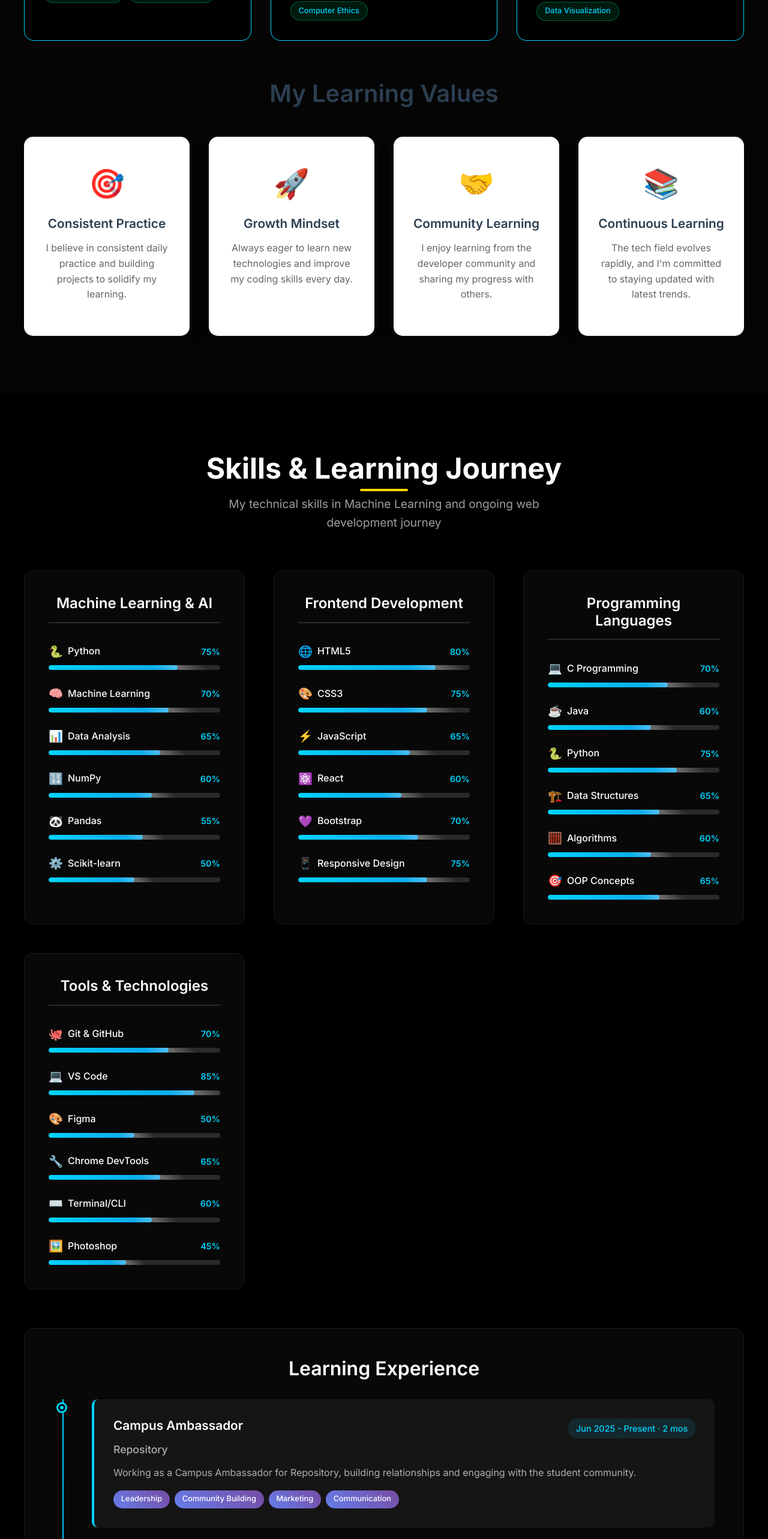
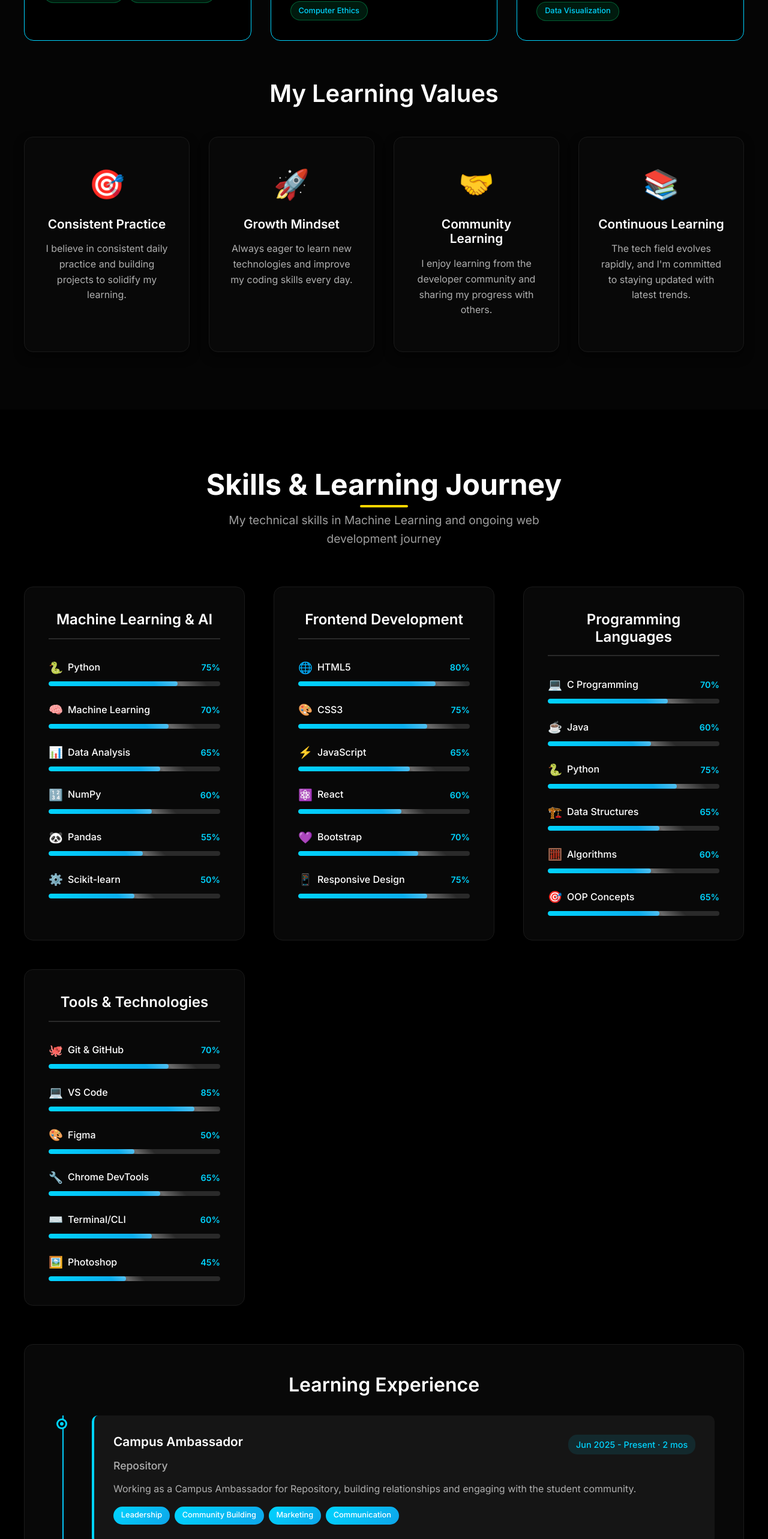
Before and after one commit to rohan911438/PORTFOLIO., a React (Vite) app: page / in a window 1280 px wide. Shown: the part 2780-5346 px from the top of the page at 60% size. Built offline with nearby package versions, Linux system fonts and the light colour scheme.

Commit message:
Updated About and Home components

```diff
--- a/index.html
+++ b/index.html
@@ -10,13 +10,13 @@
 
     <!-- Open Graph / Facebook -->
     <meta property="og:type" content="website" />
-    <meta property="og:url" content="https://your-portfolio-url.com/" />
+    <meta property="og:url" content="https://rohan911438.github.io/portfolio/" />
     <meta property="og:title" content="Rohan Kumar - ML Enthusiast & IT Student" />
     <meta property="og:description" content="Machine Learning enthusiast and 2nd Year Information Technology student learning web development to build interactive ML applications." />
 
     <!-- Twitter -->
     <meta property="twitter:card" content="summary_large_image" />
-    <meta property="twitter:url" content="https://your-portfolio-url.com/" />
+    <meta property="twitter:url" content="https://rohan911438.github.io/portfolio/" />
     <meta property="twitter:title" content="Rohan Kumar - ML Enthusiast & IT Student" />
     <meta property="twitter:description" content="Machine Learning enthusiast and 2nd Year Information Technology student learning web development to build interactive ML applications." />
 
--- a/src/components/About.css
+++ b/src/components/About.css
@@ -126,7 +126,7 @@
 
 .about-values h3 {
   font-size: 2.5rem;
-  color: #2c3e50;
+  color: var(--text-primary);
   margin-bottom: 3rem;
   font-weight: 600;
 }
@@ -138,12 +138,13 @@
 }
 
 .value-card {
-  background: white;
+  background: var(--card-bg);
   padding: 2.5rem 2rem;
   border-radius: 15px;
-  box-shadow: 0 10px 30px rgba(0, 0, 0, 0.1);
+  box-shadow: var(--shadow-lg);
   transition: all 0.3s ease;
   text-align: center;
+  border: 1px solid var(--border-primary);
 }
 
 .value-card:hover {
@@ -158,14 +159,14 @@
 }
 
 .value-card h4 {
-  color: #2c3e50;
+  color: var(--text-primary);
   font-size: 1.3rem;
   margin-bottom: 1rem;
   font-weight: 600;
 }
 
 .value-card p {
-  color: #666;
+  color: var(--text-secondary);
   line-height: 1.6;
   font-size: 1rem;
 }
--- a/src/components/Projects.css
+++ b/src/components/Projects.css
@@ -52,9 +52,9 @@
 
 .filter-btn {
   padding: 0.8rem 1.5rem;
-  border: 2px solid #3498db;
+  border: 2px solid var(--primary-color);
   background: transparent;
-  color: #3498db;
+  color: var(--primary-color);
   border-radius: 25px;
   font-weight: 500;
   cursor: pointer;
@@ -64,10 +64,10 @@
 
 .filter-btn:hover,
 .filter-btn.active {
-  background: #3498db;
-  color: white;
+  background: var(--primary-color);
+  color: var(--bg-primary);
   transform: translateY(-2px);
-  box-shadow: 0 5px 15px rgba(52, 152, 219, 0.4);
+  box-shadow: var(--shadow-glow);
 }
 
 .projects-grid {
@@ -78,41 +78,43 @@
 }
 
 .project-card {
-  background: white;
+  background: var(--card-bg);
   border-radius: 15px;
   overflow: hidden;
-  box-shadow: 0 10px 30px rgba(0, 0, 0, 0.1);
+  box-shadow: var(--shadow-lg);
   transition: all 0.3s ease;
   position: relative;
+  border: 1px solid var(--border-primary);
 }
 
 .project-card:hover {
   transform: translateY(-10px);
-  box-shadow: 0 20px 40px rgba(0, 0, 0, 0.15);
+  box-shadow: var(--shadow-intense);
+  border-color: var(--border-accent);
 }
 
 .project-card.featured {
-  border: 2px solid #ffd700;
-  box-shadow: 0 10px 30px rgba(255, 215, 0, 0.3);
+  border: 2px solid var(--accent-color);
+  box-shadow: var(--shadow-glow);
 }
 
 .featured-badge {
   position: absolute;
   top: 1rem;
   right: 1rem;
-  background: linear-gradient(45deg, #ffd700, #ffed4e);
-  color: #2c3e50;
+  background: var(--gradient-success);
+  color: var(--bg-primary);
   padding: 0.3rem 0.8rem;
   border-radius: 15px;
   font-size: 0.8rem;
   font-weight: 600;
   z-index: 10;
-  box-shadow: 0 2px 10px rgba(255, 215, 0, 0.3);
+  box-shadow: var(--shadow-md);
 }
 
 .project-image {
   height: 200px;
-  background: linear-gradient(135deg, #667eea 0%, #764ba2 100%);
+  background: var(--gradient-accent);
   display: flex;
   align-items: center;
   justify-content: center;
@@ -154,18 +156,19 @@
   align-items: center;
   gap: 0.5rem;
   padding: 0.8rem 1.5rem;
-  background: white;
-  color: #2c3e50;
+  background: var(--surface-secondary);
+  color: var(--text-primary);
   text-decoration: none;
   border-radius: 25px;
   font-weight: 500;
   transition: all 0.3s ease;
   font-size: 0.9rem;
+  border: 1px solid var(--border-primary);
 }
 
 .project-link:hover {
-  background: #3498db;
-  color: white;
+  background: var(--primary-color);
+  color: var(--bg-primary);
   transform: translateY(-2px);
 }
 
@@ -174,14 +177,14 @@
 }
 
 .project-content h3 {
-  color: #2c3e50;
+  color: var(--text-primary);
   font-size: 1.4rem;
   margin-bottom: 1rem;
   font-weight: 600;
 }
 
 .project-content p {
-  color: #666;
+  color: var(--text-secondary);
   line-height: 1.6;
   margin-bottom: 1.5rem;
   font-size: 1rem;
@@ -194,7 +197,7 @@
 }
 
 .tech-tag {
-  background: linear-gradient(45deg, #667eea, #764ba2);
+  background: var(--gradient-accent);
   color: white;
   padding: 0.3rem 0.8rem;
   border-radius: 15px;
@@ -204,21 +207,22 @@
 
 .projects-cta {
   text-align: center;
-  background: white;
+  background: var(--card-bg);
   padding: 3rem;
   border-radius: 15px;
-  box-shadow: 0 10px 30px rgba(0, 0, 0, 0.1);
+  box-shadow: var(--shadow-lg);
+  border: 1px solid var(--border-primary);
 }
 
 .projects-cta h3 {
-  color: #2c3e50;
+  color: var(--text-primary);
   font-size: 2rem;
   margin-bottom: 1rem;
   font-weight: 600;
 }
 
 .projects-cta p {
-  color: #7f8c8d;
+  color: var(--text-secondary);
   font-size: 1.1rem;
   margin-bottom: 2rem;
   line-height: 1.6;
@@ -227,7 +231,7 @@
 .cta-button {
   display: inline-block;
   padding: 1rem 2rem;
-  background: linear-gradient(45deg, #3498db, #2980b9);
+  background: var(--gradient-accent);
   color: white;
   text-decoration: none;
   border-radius: 25px;
--- a/src/components/ProjectsFixed.jsx
+++ b/src/components/ProjectsFixed.jsx
@@ -34,9 +34,9 @@ const Projects = () => {
       description: 'Complete MLOps pipeline for wine quality prediction using MLflow for experiment tracking, model versioning, and deployment.',
       image: '🍷',
       technologies: ['Python', 'MLflow', 'Scikit-learn', 'Docker'],
-      liveUrl: '#',
-      githubUrl: 'https://github.com/rohan911438/MLflow-wine-quality-prediction',
-      featured: false
+      liveUrl: 'https://dagshub.com/rohan911438/MLFLOW-WINE-QUALITY-PREDICTION.mlflow',
+      githubUrl: 'https://github.com/rohan911438/MLFLOW-WINE-QUALITY-PREDICTION',
+      featured: true
     },
     {
       id: 4,
@@ -56,28 +56,117 @@ const Projects = () => {
       description: 'Machine learning model for stock price forecasting using historical data, technical indicators, and time series analysis.',
       image: '📈',
       technologies: ['Python', 'LSTM', 'TensorFlow', 'Financial Analysis'],
-      liveUrl: '#',
+      liveUrl: 'https://rohan911438.github.io/Stock-price-prediction/',
       githubUrl: 'https://github.com/rohan911438/Stock-price-prediction',
       featured: false
     },
     {
       id: 6,
+      title: 'Sentiment Analysis',
+      category: 'ml',
+      description: 'Natural Language Processing project for real-time text sentiment classification using machine learning algorithms and text preprocessing.',
+      image: '💭',
+      technologies: ['Python', 'NLP', 'Scikit-learn', 'Text Processing'],
+      liveUrl: '#',
+      githubUrl: 'https://github.com/rohan911438/Sentiment-Analysis',
+      featured: false
+    },
+    {
+      id: 7,
+      title: 'Image Classification',
+      category: 'ml',
+      description: 'Computer vision system for automated image recognition using deep learning and convolutional neural networks.',
+      image: '🖼️',
+      technologies: ['Python', 'TensorFlow', 'CNN', 'Computer Vision'],
+      liveUrl: '#',
+      githubUrl: 'https://github.com/rohan911438/Image-Classfication',
+      featured: false
+    },
+    {
+      id: 8,
+      title: 'Diwali Sales EDA',
+      category: 'data-science',
+      description: 'Comprehensive exploratory data analysis on Diwali sales data revealing consumer purchasing patterns for business insights.',
+      image: '🪔',
+      technologies: ['Python', 'Pandas', 'Matplotlib', 'Seaborn'],
+      liveUrl: '#',
+      githubUrl: 'https://github.com/rohan911438/Diwali-Sales-EDA',
+      featured: false
+    },
+    {
+      id: 9,
+      title: 'Iris Flower Classification',
+      category: 'ml',
+      description: 'Classic machine learning project classifying iris flowers into three species using scikit-learn and statistical analysis.',
+      image: '🌸',
+      technologies: ['Python', 'Scikit-learn', 'Jupyter', 'Statistical Analysis'],
+      liveUrl: '#',
+      githubUrl: 'https://github.com/rohan911438/Iris-Flower-Classification',
+      featured: false
+    },
+    {
+      id: 10,
+      title: 'Churn Prediction Analysis',
+      category: 'data-science',
+      description: 'Comprehensive customer churn analysis with advanced data science techniques and predictive modeling.',
+      image: '📊',
+      technologies: ['Python', 'Pandas', 'Jupyter', 'Data Analysis'],
+      liveUrl: 'https://rohan911438.github.io/Churn-Prediction/',
+      githubUrl: 'https://github.com/rohan911438/Churn-Prediction',
+      featured: false
+    },
+    {
+      id: 11,
+      title: 'Titanic Survival Prediction',
+      category: 'ml',
+      description: 'Classic Kaggle challenge predicting passenger survival using machine learning with comprehensive data analysis.',
+      image: '🚢',
+      technologies: ['Python', 'Pandas', 'Scikit-learn', 'Jupyter'],
+      liveUrl: '#',
+      githubUrl: 'https://github.com/rohan911438/Titanic-survival-prediction',
+      featured: false
+    },
+    {
+      id: 12,
       title: 'BLACKWEB Blockchain',
-      category: 'software',
-      description: 'Blockchain implementation with cryptocurrency features, smart contracts, and decentralized application capabilities.',
-      image: '⛓️',
-      technologies: ['Python', 'Blockchain', 'Cryptography', 'Web3'],
+      category: 'web-development',
+      description: 'Revolutionary blockchain-based crowdfunding platform with milestone-driven transparency and smart contracts.',
+      image: '🌐',
+      technologies: ['JavaScript', 'Blockchain', 'Smart Contracts', 'Web3'],
       liveUrl: '#',
       githubUrl: 'https://github.com/rohan911438/BLACKWEB',
       featured: true
+    },
+    {
+      id: 13,
+      title: 'Karam Smart File Agent',
+      category: 'web-development',
+      description: 'Modern TypeScript web application for unified file processing operations including zipping, image, audio, and PDF tasks.',
+      image: '📁',
+      technologies: ['TypeScript', 'React', 'File Processing', 'Web APIs'],
+      liveUrl: 'https://rohan911438.github.io/karam-smart-file-agent/',
+      githubUrl: 'https://github.com/rohan911438/karam-smart-file-agent',
+      featured: false
+    },
+    {
+      id: 14,
+      title: 'Grocery Store Management',
+      category: 'software',
+      description: 'CLI-based management system built with Python and SQL for inventory management and text file handling.',
+      image: '🛒',
+      technologies: ['Python', 'SQL', 'CLI', 'File Handling'],
+      liveUrl: '#',
+      githubUrl: 'https://github.com/rohan911438/Grocery-store-management-system',
+      featured: false
     }
   ];
 
   const categories = [
     { key: 'all', label: 'All Projects' },
     { key: 'ml', label: 'Machine Learning' },
-    { key: 'frontend', label: 'Frontend' },
-    { key: 'software', label: 'Software' }
+    { key: 'data-science', label: 'Data Science' },
+    { key: 'web-development', label: 'Web Development' },
+    { key: 'software', label: 'Software Projects' }
   ];
 
   const filteredProjects = filter === 'all'
```
Also changed, not shown: src/components/Contact.jsx (+8 -14 lines), 1 other file (tests, documents, lock files or other folders).
